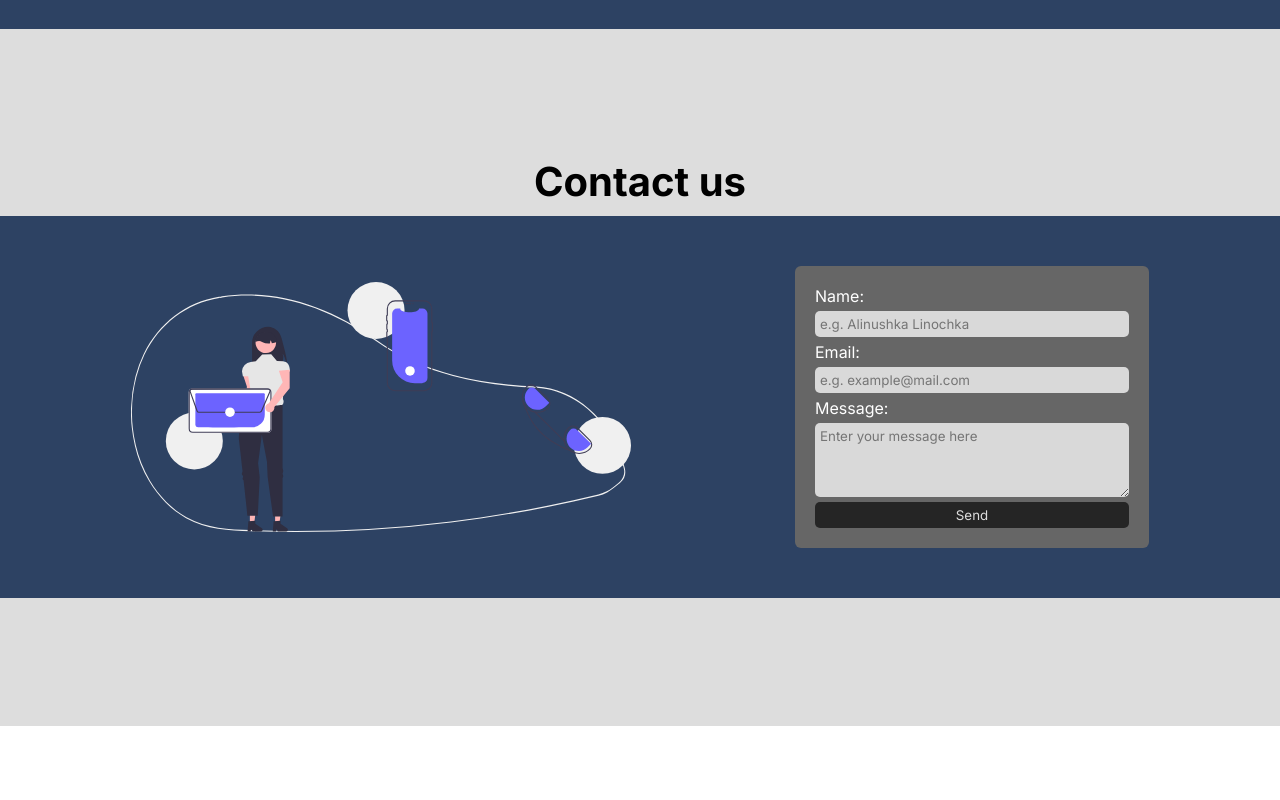
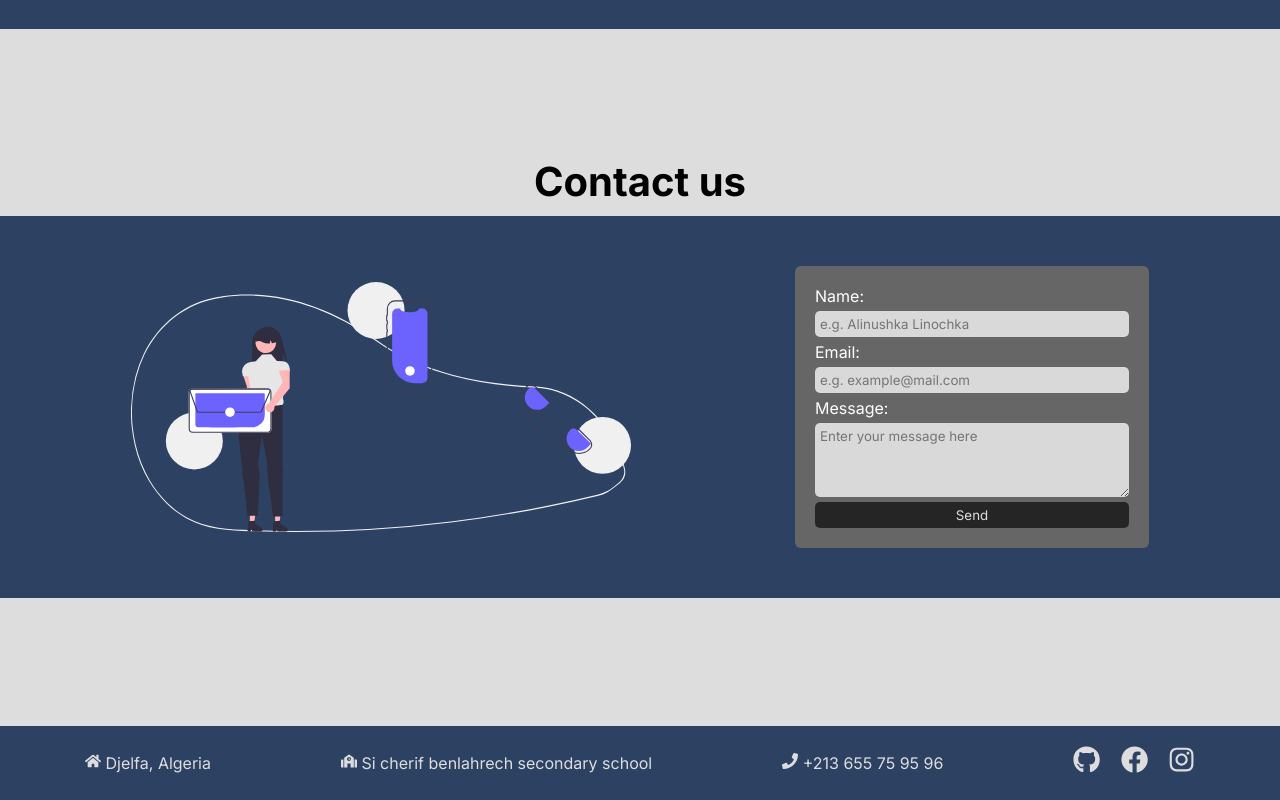
Before and after one commit to nasreddine19/my-portfolio, a React (Create React App) app: page / in a window 1280 px wide. Shown: the part 1351-2151 px from the top of the page. Before the commit the page ends 2077 px from the top, so only its background shows below. Built offline with nearby package versions, Linux system fonts and the light colour scheme.

Commit message:
ADD Footer component

```diff
--- a/src/App.css
+++ b/src/App.css
@@ -24,12 +24,11 @@
     display: flex;
     align-items: center;
     justify-content: space-between;
-    /* height: 100px; */
     width: 100%;
     padding: 10px;
 }
 
-nav a {
+a {
     text-decoration: none;
     color: #ddd;
 }
@@ -318,3 +317,32 @@ img {
     }
 }
 /* = END = Contact Us  */
+
+/* Footer */
+.footer-container {
+    color: #ddd;
+    background-color: #2D4263;
+    width: 100%;
+
+}
+
+.footer-items {
+    display: flex;
+    justify-content: space-around;
+    align-items: center;
+    padding: 20px;
+}
+
+.footer-links {
+    font-size: 1.7rem;
+    display: flex;
+    gap: 20px;
+}
+
+@media only screen and (max-width: 1024px) {
+    .footer-items {
+        flex-direction: column;
+        gap: 15px;
+    }
+}
+/* = END = Footer */
--- a/src/App.js
+++ b/src/App.js
@@ -6,6 +6,7 @@ import Home from './components/Home';
 import Skills from './components/Skills';
 import Projects from './components/Projects';
 import Contact from './components/Contact';
+import Footer from './components/Footer';
 const App = () => {
 
   const [dark, setDark] = useState(false);
@@ -23,6 +24,7 @@ const App = () => {
        <Skills />
        <Projects />
        <Contact />
+       <Footer />
        </div>
        ): (
        <div className='light'>
@@ -31,6 +33,7 @@ const App = () => {
        <Skills />
        <Projects />
        <Contact />
+       <Footer />
        </div>
        )}
     </div>
--- a/src/components/Footer.js
+++ b/src/components/Footer.js
@@ -0,0 +1,35 @@
+import React from "react";
+import {
+  FaFacebook,
+  FaGithub,
+  FaSchool,
+  FaHome,
+  FaPhone,
+  FaInstagram
+} from "react-icons/fa";
+const Footer = () => {
+  return (
+    <footer className="footer-container">
+      <div className="footer-items">
+        <p><FaHome/> Djelfa, Algeria</p>
+        <p><FaSchool /> Si cherif benlahrech secondary school</p>
+        <p><FaPhone /> +213 655 75 95 96</p>
+
+        <div className="footer-links">
+        <a href='https://github.com/nasreddine19' target='_blank' rel='noreferrer'>
+            <FaGithub />
+        </a>
+        <a href='https://www.facebook.com/jack9552' target='_blank' rel='noreferrer'>
+            <FaFacebook />
+        </a>
+
+        <a href='https://www.instagram.com/jack19557/' target='_blank' rel='noreferrer'>
+            <FaInstagram />
+        </a>
+        </div>
+      </div>
+    </footer>
+  );
+};
+
+export default Footer;
```
